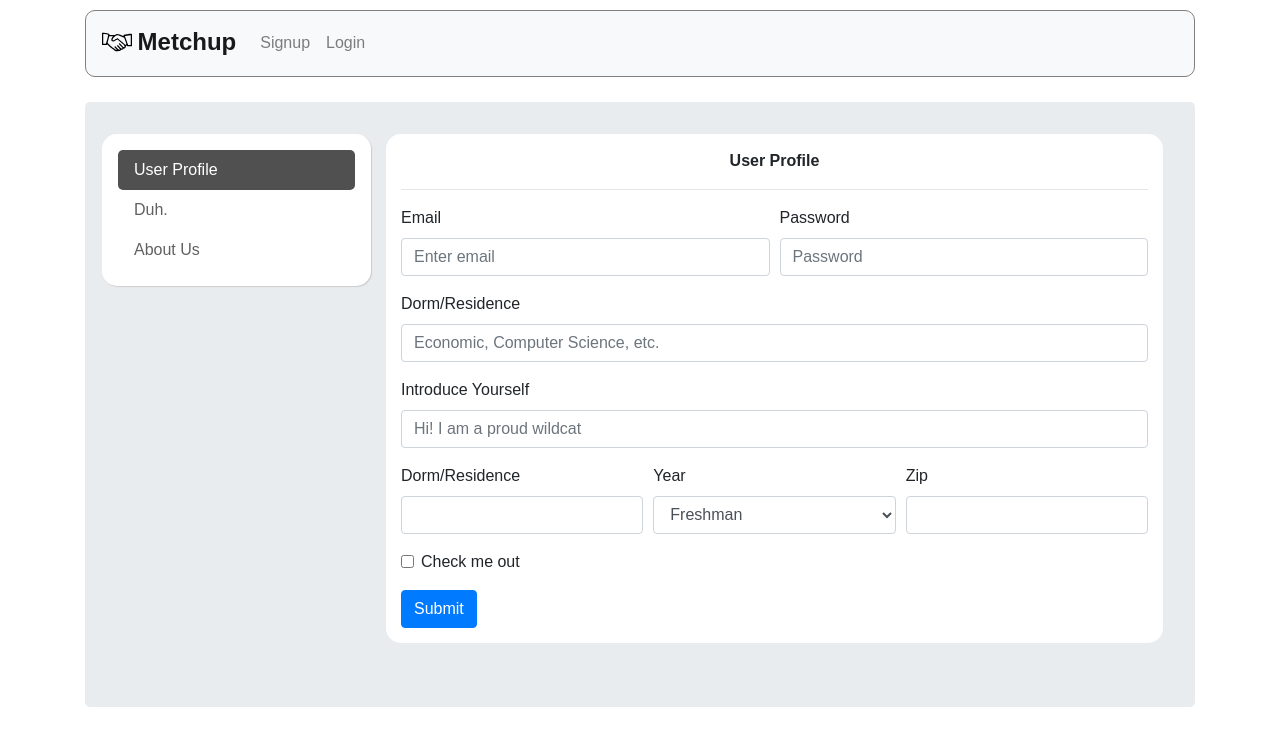
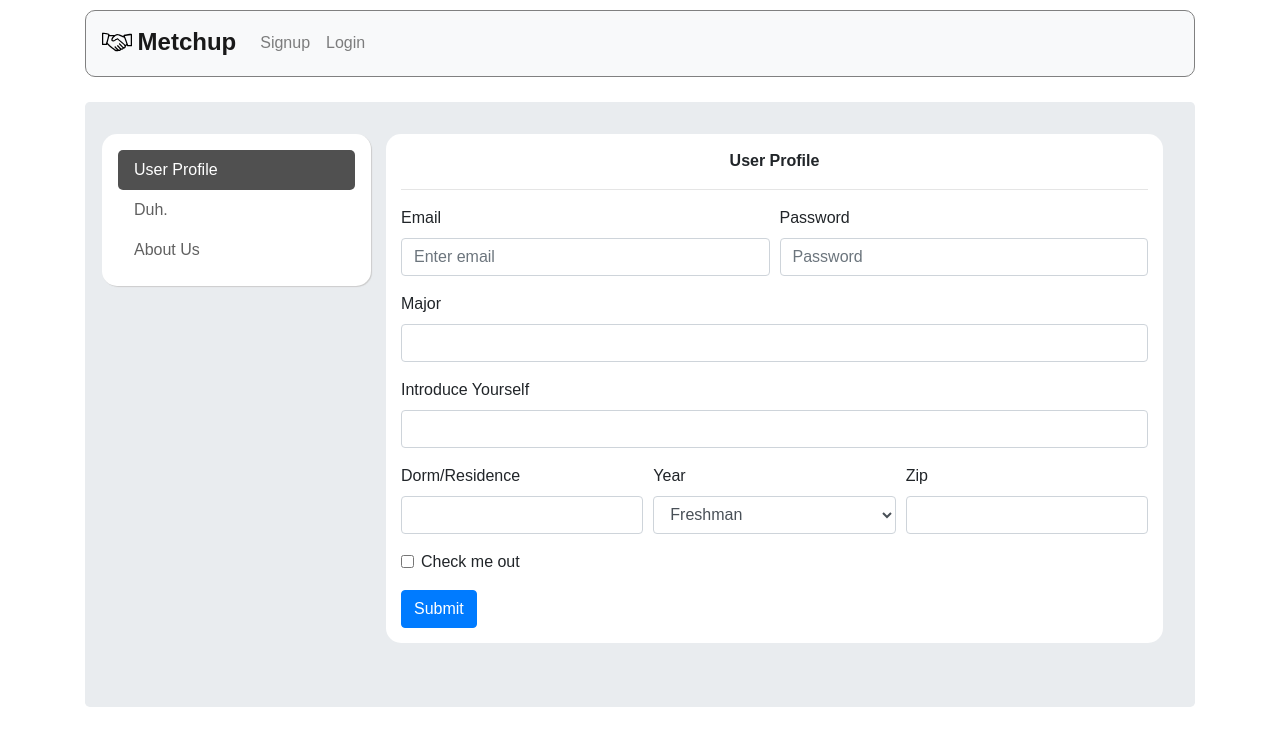
Before and after one commit to bobeatslollipop/Metch_up, a React (Create React App) app: page /usercenter in a window 1280 px wide. Shown: the top 746 px of the page. Built offline with nearby package versions, Linux system fonts and the light colour scheme; no server answers.

Commit message:
Improvement in State managements

```diff
--- a/src/App.js
+++ b/src/App.js
@@ -8,6 +8,9 @@ import NavbarCollapse from 'react-bootstrap/NavbarCollapse';
 
 function App(props) {
   const [name, setName] = useState(null);
+  const [major, setMajor] = useState(null);
+  const [residence, setResidence] = useState(null);
+  const [intro, setIntro] = useState(null);
   const [user, setUser] = useState(Auth.currentUser);
 
   Auth.onAuthStateChanged(() => setUser(Auth.currentUser));
@@ -17,7 +20,12 @@ function App(props) {
     if (Auth.currentUser)
     {
       await getUserById(Auth.currentUser.email)
-      .then(data => setName(data.name))
+      .then(data => {
+        setName(data.name);
+        setMajor(data.major);
+        setResidence(data.residence);
+        setIntro(data.intro);
+      })
       .catch(err => alert(err));
     }
   }
@@ -44,7 +52,7 @@ function App(props) {
     </Navbar>
     </Container>
 
-    <Routes {...props} userName={name} userObj={user}/>
+    <Routes {...props} userInfo={name} userMajor={major} userResidence={residence} userIntro={intro} userObj={user}/>
   </>
   );
 
--- a/src/containers/Home.js
+++ b/src/containers/Home.js
@@ -7,6 +7,7 @@ import ClassModal from './Modal'
 import courseData from "../data/4770/courses.json";
 
 export default function Home(props) {
+  console.log(props.userInfo+"from home, "+props.userMajor);
   const [isLoading, setIsLoading] = useState(true);
   const [name, setName] = useState(props.userName);
   const [user, setUser] = useState(props.userObj);
--- a/src/containers/Signup.js
+++ b/src/containers/Signup.js
@@ -34,7 +34,11 @@ export default function Signup(props) {
   function createUserData() {
     db.collection("Users").doc(fields.email).set({
       name: fields.name,
-      classes: []
+      classes: [],
+      major: null,
+      residence: null,
+      year: null,
+      intro: null
     }).then(() => {
       console.log("User '" +fields.name + "' created with email '" + fields.email +"'");
       props.history.push("/");
--- a/src/containers/UserCenter.js
+++ b/src/containers/UserCenter.js
@@ -1,5 +1,5 @@
 import React, { useState, useEffect } from "react";
-import { Col, Row, Tab, Nav, Container, Jumbotron, Card, ListGroup, Form, Button } from "react-bootstrap";
+import { Col, Row, Tab, Nav, Container, Jumbotron, Card, ListGroup, Form, Button, CardDeck } from "react-bootstrap";
 import "./UserCenter.css";
 import { Auth } from "../firebase";
 
@@ -65,19 +65,19 @@ export default function UserCenter(props) {
           </Form.Row>
 
           <Form.Group controlId="formGridMajor">
-            <Form.Label>Dorm/Residence</Form.Label>
-            <Form.Control placeholder="Economic, Computer Science, etc." />
+            <Form.Label>Major</Form.Label>
+            <Form.Control placeholder={props.userMajor} />
           </Form.Group>
 
           <Form.Group controlId="formGridIntroduction">
             <Form.Label>Introduce Yourself</Form.Label>
-            <Form.Control placeholder="Hi! I am a proud wildcat" />
+            <Form.Control placeholder={props.userIntro} />
           </Form.Group>
 
           <Form.Row>
             <Form.Group as={Col} controlId="formGridResidence">
               <Form.Label>Dorm/Residence</Form.Label>
-              <Form.Control />
+              <Form.Control placeholder={props.userResidence}/>
             </Form.Group>
 
             <Form.Group as={Col} controlId="formGridYear">
```
